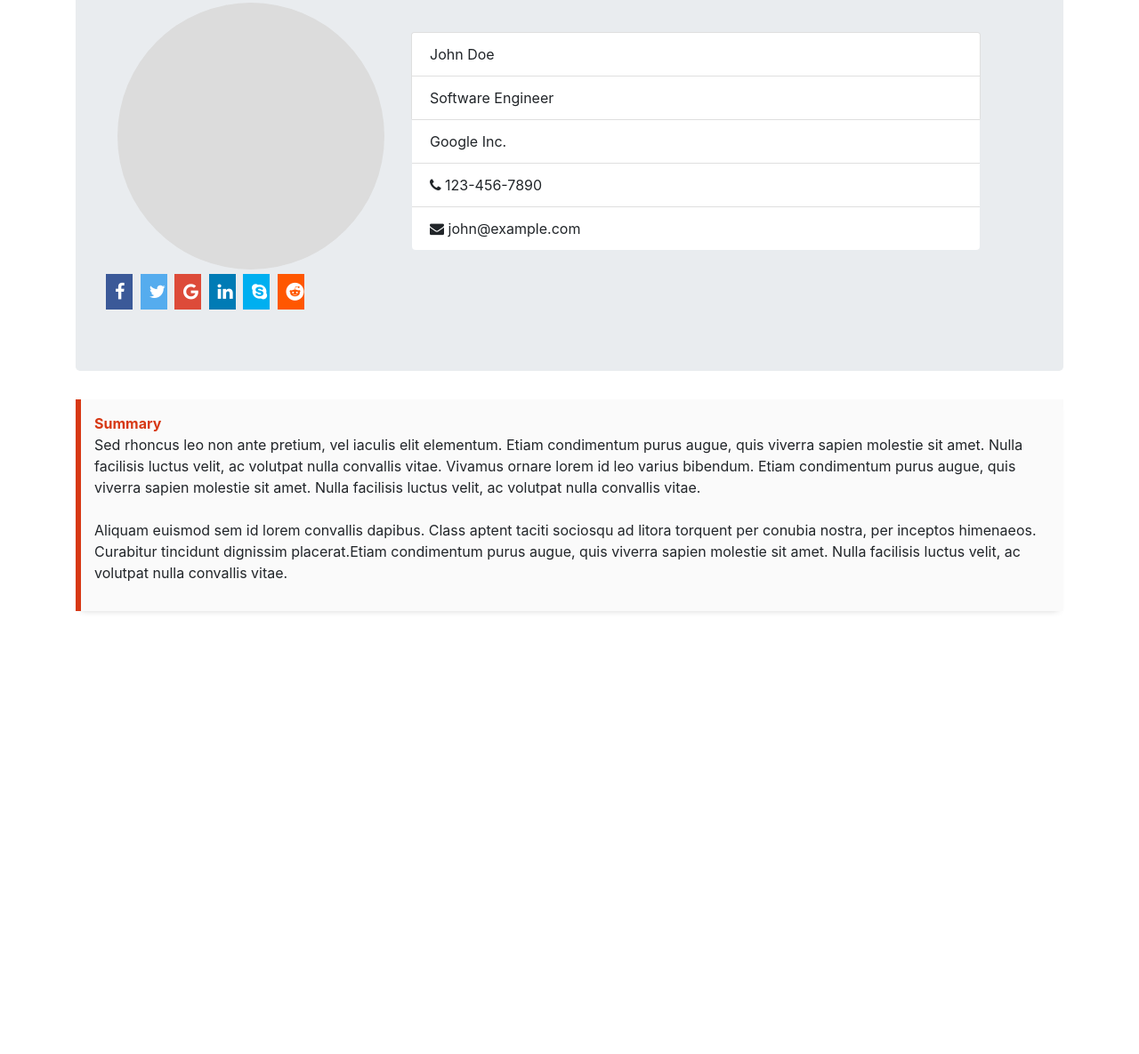
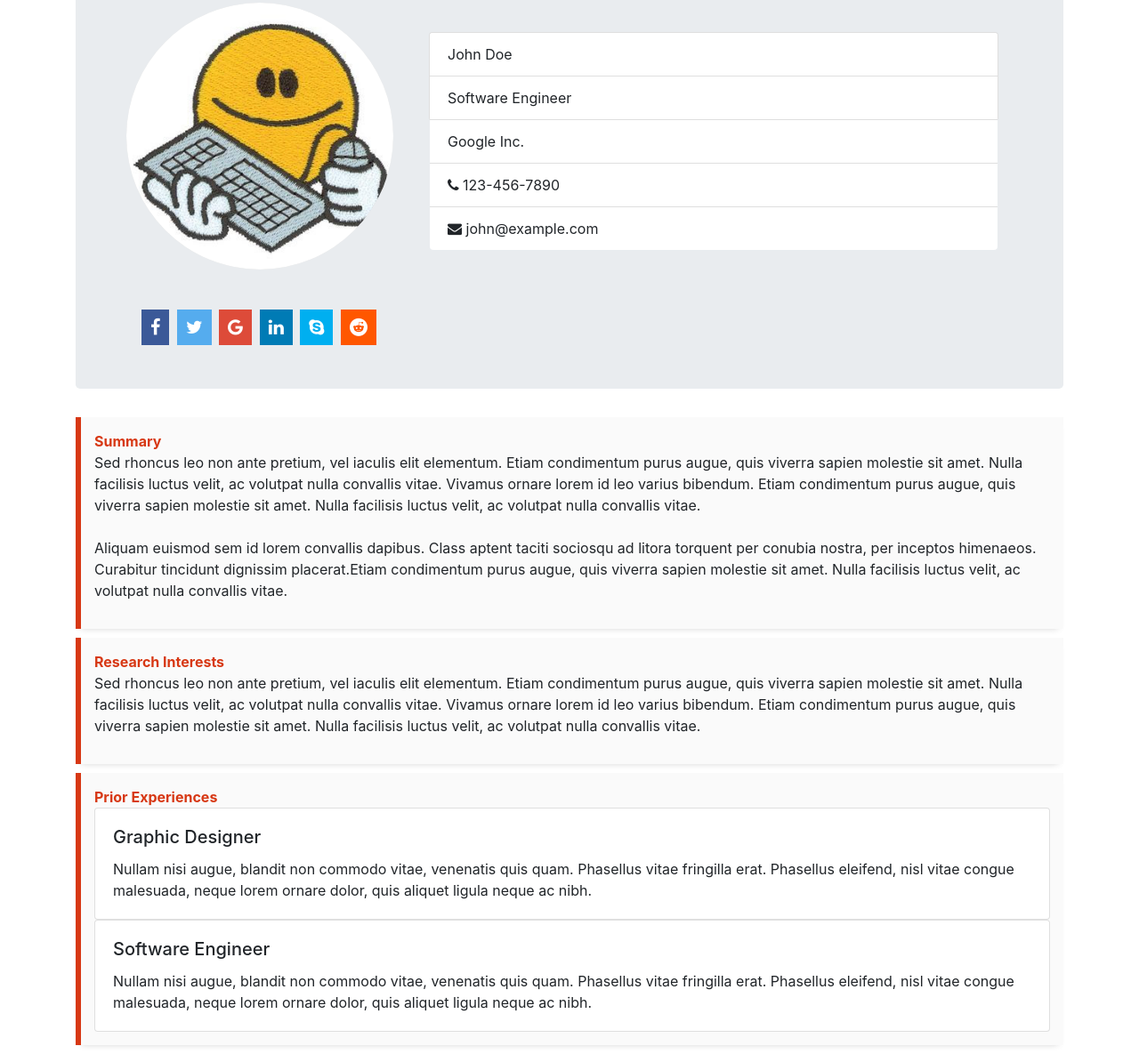
Before and after one commit to Jowhs/bootstrap, a plain HTML site: page css_bootstrap_learning_path/ex5/index.html in a window 1280 px wide. Shown: the part 222-1407 px from the top of the page at 89% size. Before the commit the page ends 919 px from the top, so only its background shows below. Drawn offline with nearby package versions, Linux system fonts and the light colour scheme.

Commit message:
5 exercises

```diff
--- a/css_bootstrap_learning_path/ex5/css/styles.css
+++ b/css_bootstrap_learning_path/ex5/css/styles.css
@@ -21,7 +21,12 @@
   background-color: gainsboro;
   border-radius: 50%;
   display: inline-block;
-  margin: 0 30px;
+  margin: 0 40px;
+}
+
+.social-icons {
+  margin: 10px 0 -20px 40px;
+  padding-top: 30px;
 }
 
 .fa:hover {
@@ -29,9 +34,9 @@
 }
 
 .fa-facebook {
+  text-align: center;
   padding: 10px;
   font-size: 20px;
-  width: 30px;
   text-align: center;
   text-decoration: none;
   margin: 5px 2px;
@@ -42,7 +47,6 @@
 .fa-twitter {
   padding: 10px;
   font-size: 20px;
-  width: 30px;
   text-align: center;
   text-decoration: none;
   margin: 5px 2px;
@@ -53,7 +57,6 @@
 .fa-google {
   padding: 10px;
   font-size: 20px;
-  width: 30px;
   text-align: center;
   text-decoration: none;
   margin: 5px 2px;
@@ -64,7 +67,6 @@
 .fa-linkedin {
   padding: 10px;
   font-size: 20px;
-  width: 30px;
   text-align: center;
   text-decoration: none;
   margin: 5px 2px;
@@ -75,7 +77,6 @@
 .fa-skype {
   padding: 10px;
   font-size: 20px;
-  width: 30px;
   text-align: center;
   text-decoration: none;
   margin: 5px 2px;
@@ -86,7 +87,6 @@
 .fa-reddit {
   padding: 10px;
   font-size: 20px;
-  width: 30px;
   text-align: center;
   text-decoration: none;
   margin: 5px 2px;
--- a/css_bootstrap_learning_path/ex5/index.html
+++ b/css_bootstrap_learning_path/ex5/index.html
@@ -20,7 +20,7 @@
       <hr>
       <div class="jumbotron mt-3">
         <div class="row">
-          <span class="circulo"></span>
+          <img src="img/lg0764.jpg" class="circulo img-fluid"></span>
           <div class="card" style="width: 40rem; height: 100px; margin-top: 33px;">
             <ul class="list-group list-group-flush">
               <li class="list-group-item">John Doe</li>
@@ -31,7 +31,7 @@
             </ul>
           </div>
         </div>
-        <div class="">
+        <div class="social-icons">
           <a href="#" class="fa fa-facebook"></a>
           <a href="#" class="fa fa-twitter"></a>
           <a href="#" class="fa fa-google"></a>
@@ -45,9 +45,29 @@
 
     <div class="container">
       <div class="notice notice-danger">
-          <strong><span style="color: #d73814;">Summary</span></strong>
-          <p>Sed rhoncus leo non ante pretium, vel iaculis elit elementum. Etiam condimentum purus augue, quis viverra sapien molestie sit amet. Nulla facilisis luctus velit, ac volutpat nulla convallis vitae. Vivamus ornare lorem id leo varius bibendum. Etiam condimentum purus augue, quis viverra sapien molestie sit amet. Nulla facilisis luctus velit, ac volutpat nulla convallis vitae.<br><br> Aliquam euismod sem id lorem convallis dapibus. Class aptent taciti sociosqu ad litora torquent per conubia nostra, per inceptos himenaeos. Curabitur tincidunt dignissim placerat.Etiam condimentum purus augue, quis viverra sapien molestie sit amet. Nulla facilisis luctus velit, ac volutpat nulla convallis vitae.</p>
+        <strong><span style="color: #d73814;">Summary</span></strong>
+        <p>Sed rhoncus leo non ante pretium, vel iaculis elit elementum. Etiam condimentum purus augue, quis viverra sapien molestie sit amet. Nulla facilisis luctus velit, ac volutpat nulla convallis vitae. Vivamus ornare lorem id leo varius bibendum. Etiam condimentum purus augue, quis viverra sapien molestie sit amet. Nulla facilisis luctus velit, ac volutpat nulla convallis vitae.<br><br> Aliquam euismod sem id lorem convallis dapibus. Class aptent taciti sociosqu ad litora torquent per conubia nostra, per inceptos himenaeos. Curabitur tincidunt dignissim placerat.Etiam condimentum purus augue, quis viverra sapien molestie sit amet. Nulla facilisis luctus velit, ac volutpat nulla convallis vitae.</p>
       </div>
+      <div class="notice notice-danger">
+        <strong><span style="color: #d73814;">Research Interests</span></strong>
+        <p>Sed rhoncus leo non ante pretium, vel iaculis elit elementum. Etiam condimentum purus augue, quis viverra sapien molestie sit amet. Nulla facilisis luctus velit, ac volutpat nulla convallis vitae. Vivamus ornare lorem id leo varius bibendum. Etiam condimentum purus augue, quis viverra sapien molestie sit amet. Nulla facilisis luctus velit, ac volutpat nulla convallis vitae.
+      </div>
+      <div class="notice notice-danger">
+        <strong><span style="color: #d73814; margin-bottom: 10px;">Prior Experiences</span></strong>
+        <div class="card" style="width: 100%;">
+          <div class="card-body">
+            <h5 class="card-title">Graphic Designer</h5>
+            <p class="card-text">Nullam nisi augue, blandit non commodo vitae, venenatis quis quam. Phasellus vitae fringilla erat. Phasellus eleifend, nisl vitae congue malesuada, neque lorem ornare dolor, quis aliquet ligula neque ac nibh.</p>
+          </div>
+        </div>
+        <div class="card" style="width: 100%;">
+          <div class="card-body">
+            <h5 class="card-title">Software Engineer</h5>
+            <p class="card-text">Nullam nisi augue, blandit non commodo vitae, venenatis quis quam. Phasellus vitae fringilla erat. Phasellus eleifend, nisl vitae congue malesuada, neque lorem ornare dolor, quis aliquet ligula neque ac nibh.</p>
+          </div>
+        </div>
+      </div>
+
     </div>
 
   <!--<div class="container">
```
Also changed, not shown: css_bootstrap_learning_path/ex5/img/lg0764.jpg (added).
